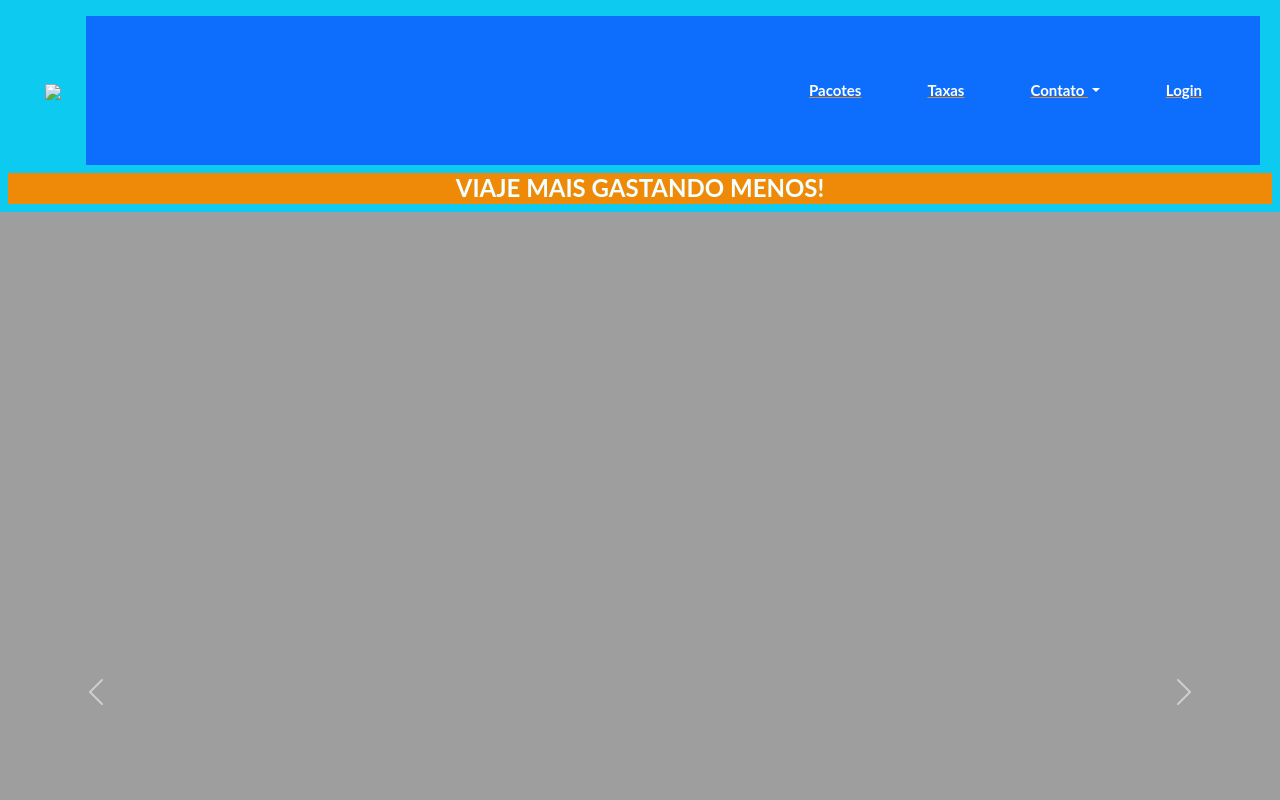
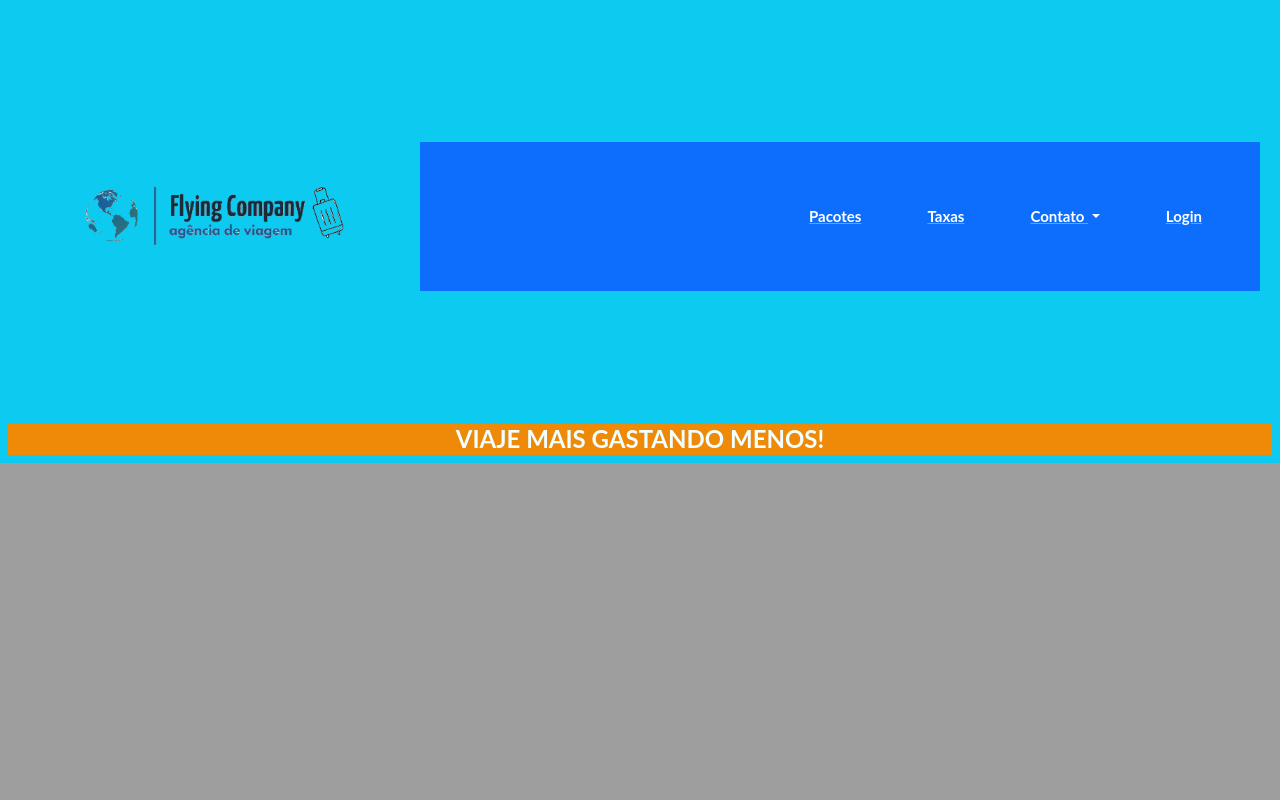
Before and after one commit to willjesus/passagens-html, a plain HTML site: page index.html in a window 1280 px wide. Shown: the top 800 px of the page. Drawn offline with nearby package versions, Linux system fonts and the light colour scheme; files that its build step writes are made by us from their sources; the site is published under a folder, as on GitHub Pages, so addresses that start at the root find nothing; a script that the page names is missing.

Commit message:
Update index.html

```diff
--- a/index.html
+++ b/index.html
@@ -12,7 +12,7 @@
     <header class="container-fluid p-2 bg-info text-center">
         <nav class="navbar navbar-expand-lg bg-info">
             <div class="container-fluid">
-              <a class="marca Flying" href="#"><img src="/img/logo-empresa.png" width="350px"></a>
+              <a class="marca Flying" href="#"><img src="img/logo-empresa.png" width="350px"></a>
               <button class="navbar-toggler bg-dark" type="button" data-bs-toggle="collapse" data-bs-target="#navbarSupportedContent" aria-controls="navbarSupportedContent" aria-expanded="false" aria-label="Toggle navigation">
                 <span class="navbar-toggler-icon"></span>
               </button>
```
